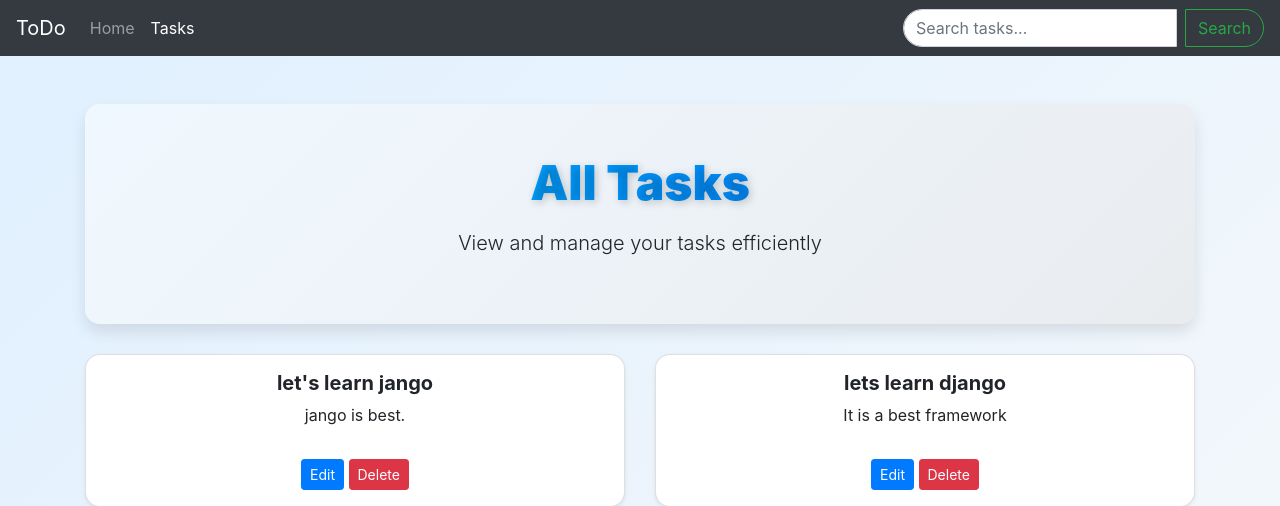
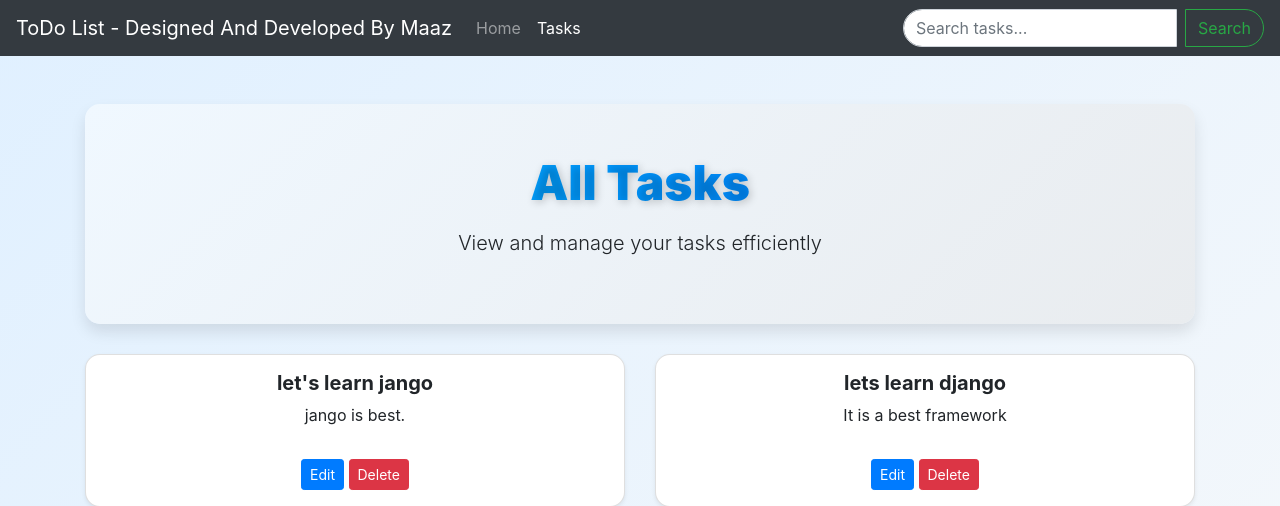
Before and after one commit to SyedMaaz786/ToDo-list, a Django app: page /tasks/ in a window 1280 px wide. Shown: the top 506 px of the page. Run offline with Django 5.2, Linux system fonts and the light colour scheme; data comes from the database, SQL or seed files in the repository.

Commit message:
Updated Home and Tasks page text

```diff
--- a/frontend/templates/index.html
+++ b/frontend/templates/index.html
@@ -74,7 +74,7 @@
 
   <body>
     <nav class="navbar navbar-expand-lg navbar-dark bg-dark">
-      <a class="navbar-brand" href="/">ToDo</a>
+      <a class="navbar-brand" href="/">ToDo List - Designed And Developed By Maaz</a>
       <button class="navbar-toggler" type="button" data-toggle="collapse" data-target="#navbarSupportedContent">
         <span class="navbar-toggler-icon"></span>
       </button>
--- a/frontend/templates/tasks.html
+++ b/frontend/templates/tasks.html
@@ -68,7 +68,7 @@
 
   <body>
     <nav class="navbar navbar-expand-lg navbar-dark bg-dark">
-      <a class="navbar-brand" href="/">ToDo</a>
+      <a class="navbar-brand" href="/">ToDo List - Designed And Developed By Maaz </a>
       <button class="navbar-toggler" type="button" data-toggle="collapse" data-target="#navbarSupportedContent">
         <span class="navbar-toggler-icon"></span>
       </button>
```
